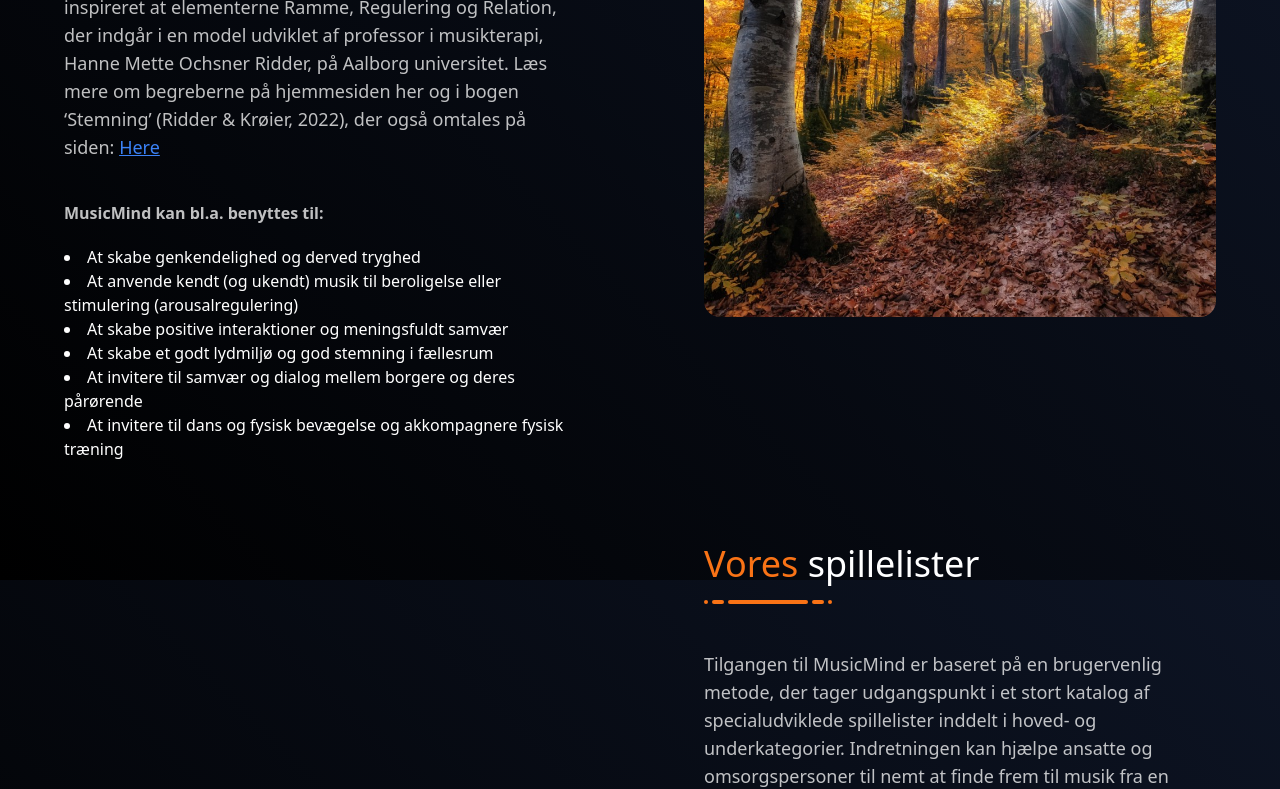
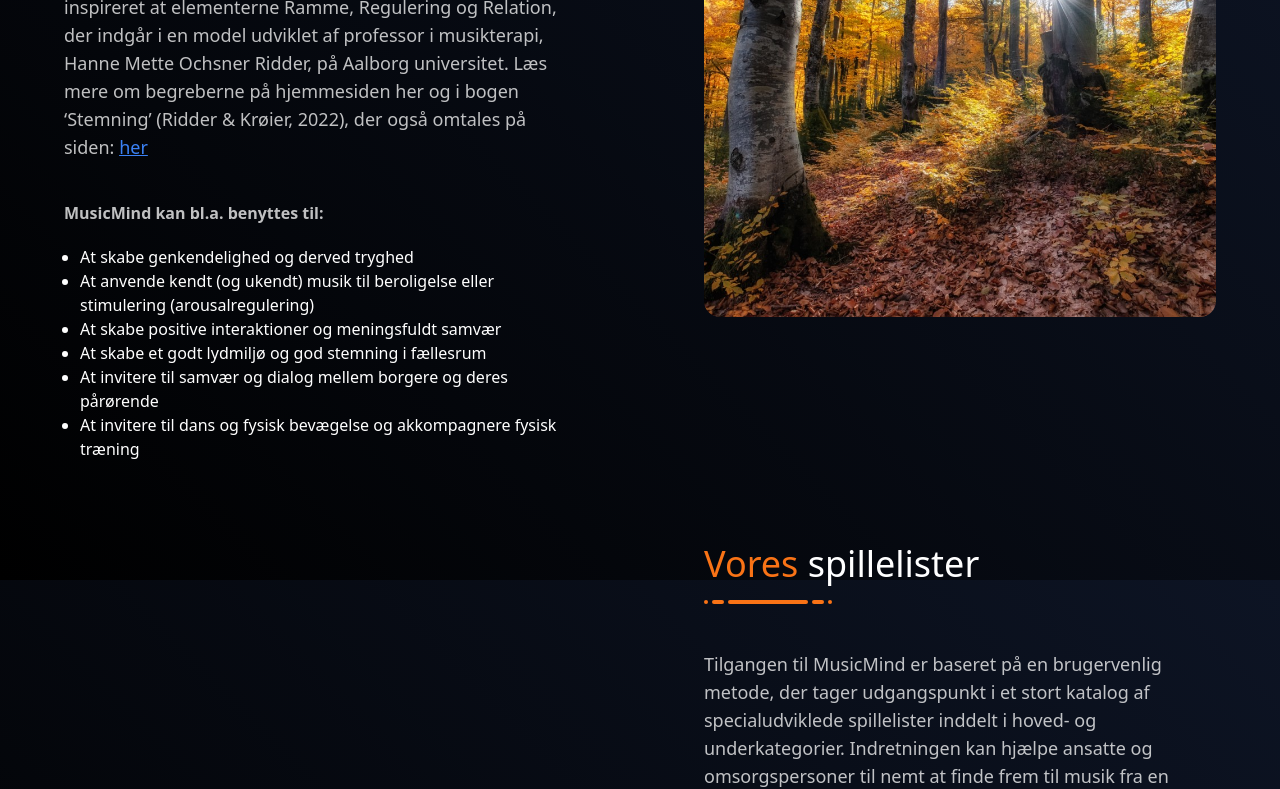
Before and after one commit to zaidbari/musicmind, a Next.js app: page / in a window 1280 px wide. Shown: the part 1820-2609 px from the top of the page. Built offline with nearby package versions, Linux system fonts and the light colour scheme.

Commit message:
Text changes

```diff
--- a/components/sections/home/header.tsx
+++ b/components/sections/home/header.tsx
@@ -10,7 +10,7 @@ export const HomeHeaderSection = (): JSX.Element => {
 			<div className="grid w-[90%] grid-cols-1 items-center gap-32 lg:grid-cols-2">
 				<div className="flex max-w-2xl flex-col gap-5">
 					<h1 className="text-[260%] font-bold leading-tight">
-						MUSIKLØSNING TIL REHABILITERING <span className="text-orange-600">PLEJE </span> OG PLEJE
+						MUSIKLØSNING TIL REHABILITERING <span className="text-orange-600">PLEJE </span> OG PALLIATION
 					</h1>
 					<p className="text-lg font-bold">
 						MusicMind er en lovlig, letanvendelig og specialiseret musikløsning udviklet til brug af musik i sundheds-
--- a/components/sections/home/playlists.tsx
+++ b/components/sections/home/playlists.tsx
@@ -31,14 +31,16 @@ export const HomePlaylistSection = (): JSX.Element => (
 				regulering ned i arousal. Listerne målrettet specifikke indsatser indenfor palliation kræver forudgående
 				undervisning i og viden om musikmedicin.
 			</p>
-			<p className="mt-5 text-lg">
+			<p className="mt-5 mb-5 text-lg">
 				Med MusicMind er det også nemt at skabe personlige spillelister, sammensat til individuelle behov og
 				situationer. Eksempelvis må musikvalget løbende tilpasses den enkeltes påvirkning af sygdom. MusicMind giver
 				mulighed for at kunne oprette spillelister ud fra de individuelle musikpræferencer, så den unikke musikbiografi
 				kan blive oprettet i systemet og bragt i spil for og med personer, der ikke længere selv kan finde og dermed få
 				glæde af deres yndlingsmusik.
 			</p>
-			<p className="mt-5 text-2xl">ØNSKER DU AT HØRE MERE SÅ KLIK HER</p>
+			<a href="/contact" className="button text-center">
+				ØNSKER DU AT HØRE MERE SÅ KLIK HER
+			</a>
 		</div>
 	</section>
 )
--- a/components/sections/home/work.tsx
+++ b/components/sections/home/work.tsx
@@ -24,11 +24,11 @@ export const HomeWorkSection = (): JSX.Element => (
 					target="_blank"
 					rel="noopener noreferrer"
 				>
-					Here
+					her
 				</a>
 			</p>
 			<p className="mt-10 mb-5 font-bold">MusicMind kan bl.a. benyttes til:</p>
-			<ul className="list-inside list-disc">
+			<ul className="ml-4 list-disc">
 				<li>At skabe genkendelighed og derved tryghed</li>
 				<li>At anvende kendt (og ukendt) musik til beroligelse eller stimulering (arousalregulering) </li>
 				<li>At skabe positive interaktioner og meningsfuldt samvær</li>
```
